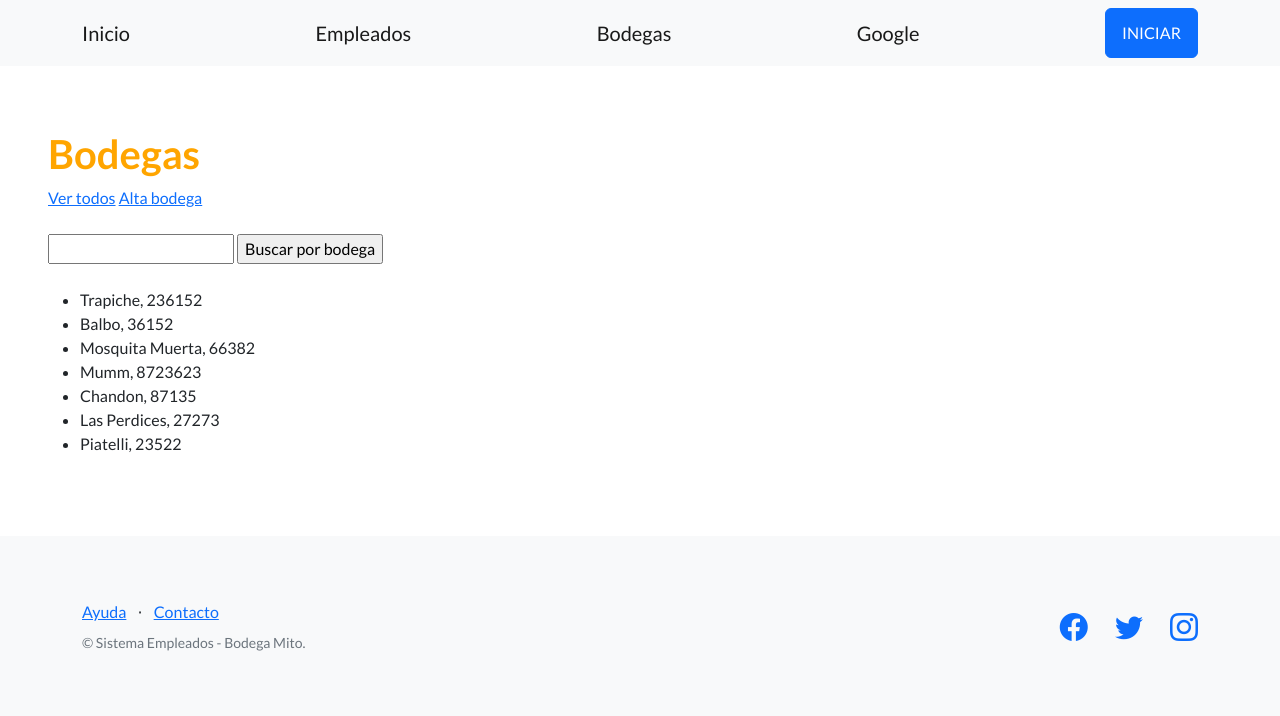
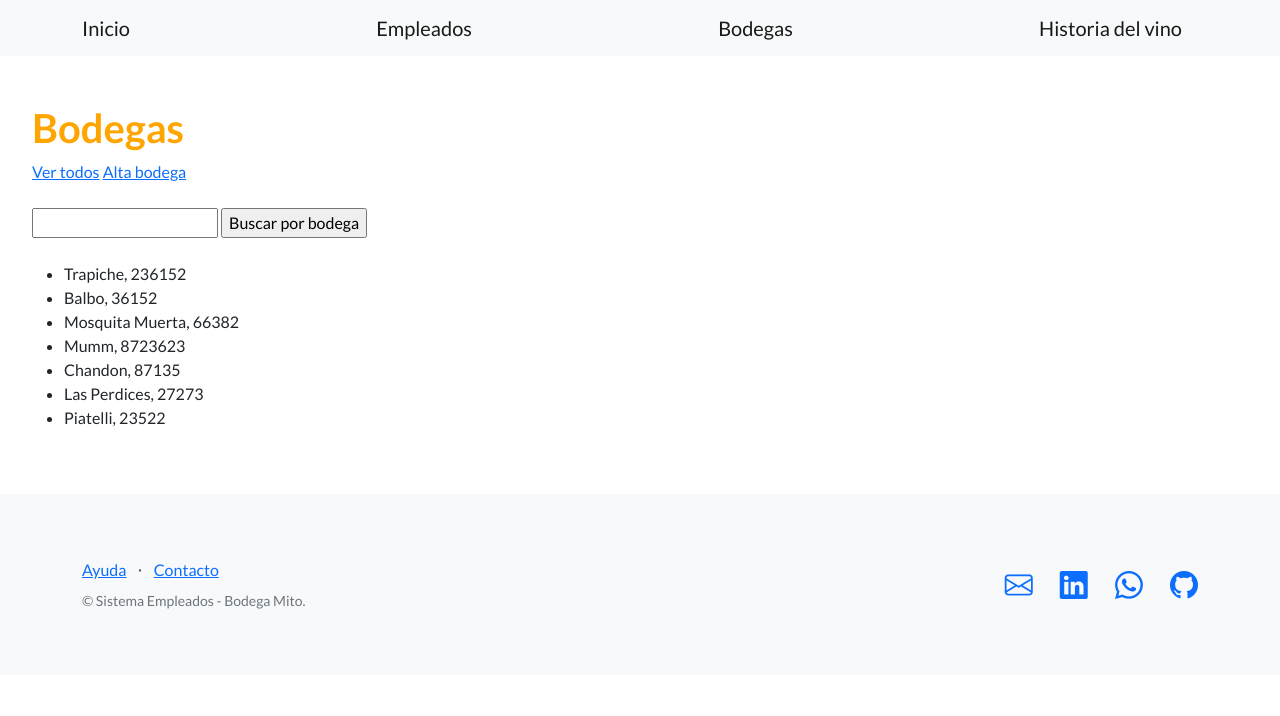
Before and after one commit to gomedie1974/bodega, a Django app: page /empleados/lista-bodegas/ in a window 1280 px wide. Shown: the top 716 px of the page. Run offline with Django 4.2, Linux system fonts and the light colour scheme; data comes from the database, SQL or seed files in the repository; some libraries are stand-ins or nearby versions.

Commit message:
mejorando web

```diff
--- a/control_empleados/templates/control_empleados/listar_bodegas.html
+++ b/control_empleados/templates/control_empleados/listar_bodegas.html
@@ -1,7 +1,7 @@
  {% extends "base.html" %}
 
 {% block titulo %}
-<title>Coderhouse 47780 - Cursos</title>
+<title>Bodega MITO - Bodegas</title>
 {% endblock titulo %}
 
 {% block contenido %}
--- a/templates_base/base.html
+++ b/templates_base/base.html
@@ -26,12 +26,12 @@
                 <a class="navbar-brand" href="{% url 'inicio' %}" >Inicio</a>
                 <a class="navbar-brand" href="{% url 'lista_empleados' %}">Empleados</a>
                 <a class="navbar-brand" href="{% url 'cargar_bodega' %}">Bodegas</a>
-                <a class="navbar-brand" href="https://www.google.com">Google</a>
-                <a class="btn btn-primary" href="#signup">INICIAR</a>
+                <a class="navbar-brand" href="https://es.wikipedia.org/wiki/Historia_del_vino">Historia del vino</a>
+                <!-- <a class="btn btn-primary" href="#signup">INICIAR</a> -->
             </div>
         </nav>
 
-        <section style="padding:4rem 3rem;">
+        <section style="padding:3rem 2rem;">
             {% block contenido %} {% endblock contenido %}
         </section>
 
@@ -43,7 +43,7 @@
                         <ul class="list-inline mb-2">
                             <li class="list-inline-item"><a href="#!">Ayuda</a></li>
                             <li class="list-inline-item">⋅</li>
-                            <li class="list-inline-item"><a href="#!">Contacto</a></li>
+                            <li class="list-inline-item"><a href="mailto:gomedie1974@hotmail.com.ar">Contacto</a></li>
 
                         </ul>
                         <p class="text-muted small mb-4 mb-lg-0">&copy; Sistema Empleados - Bodega Mito.</p>
@@ -51,13 +51,17 @@
                     <div class="col-lg-6 h-100 text-center text-lg-end my-auto">
                         <ul class="list-inline mb-0">
                             <li class="list-inline-item me-4">
-                                <a href="https://www.facebook.com/Coderhouse/"><i class="bi-facebook fs-3"></i></a>
+                                <a href="mailto:gomedie1974@hotmail.com.ar"><i class="bi-envelope fs-3"></i></a>
                             </li>
                             <li class="list-inline-item me-4">
-                                <a href="https://twitter.com/coderhouse"><i class="bi-twitter fs-3"></i></a>
+                                <a href="https://www.linkedin.com/in/diegogomez1974/"><i class="bi-linkedin fs-3"></i></a>
+                            </li>
+                            <li class="list-inline-item me-4">
+                                <a href="https://wa.me/1141685220" target="_blank" rel="noopener noreferrer" title="Chatear por WhatsApp">
+                                    <i class="bi-whatsapp fs-3"></i></a>
                             </li>
                             <li class="list-inline-item">
-                                <a href="https://www.instagram.com/coderhouse"><i class="bi-instagram fs-3"></i></a>
+                                <a href="https://github.com/gomedie1974"><i class="bi-github fs-3"></i></a>
                             </li>
                         </ul>
                     </div>
```
Also changed, not shown: templates_base/inicio.html (+7 -2 lines), readme.md, static/assets/inicio.jpg (added), static/assets/mito.jpg (added).
